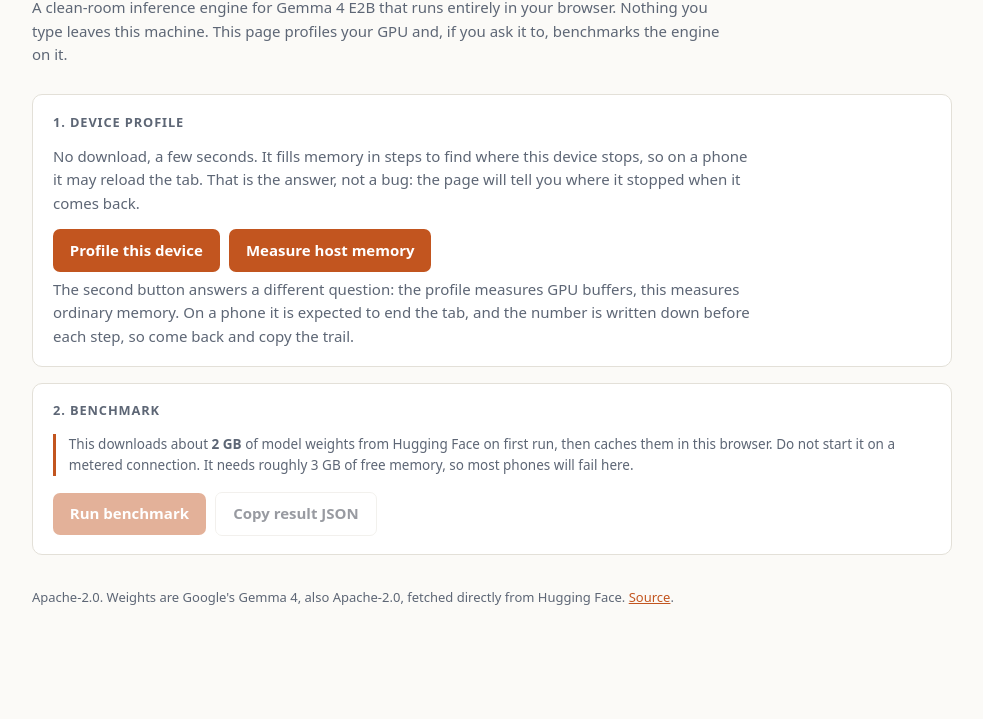
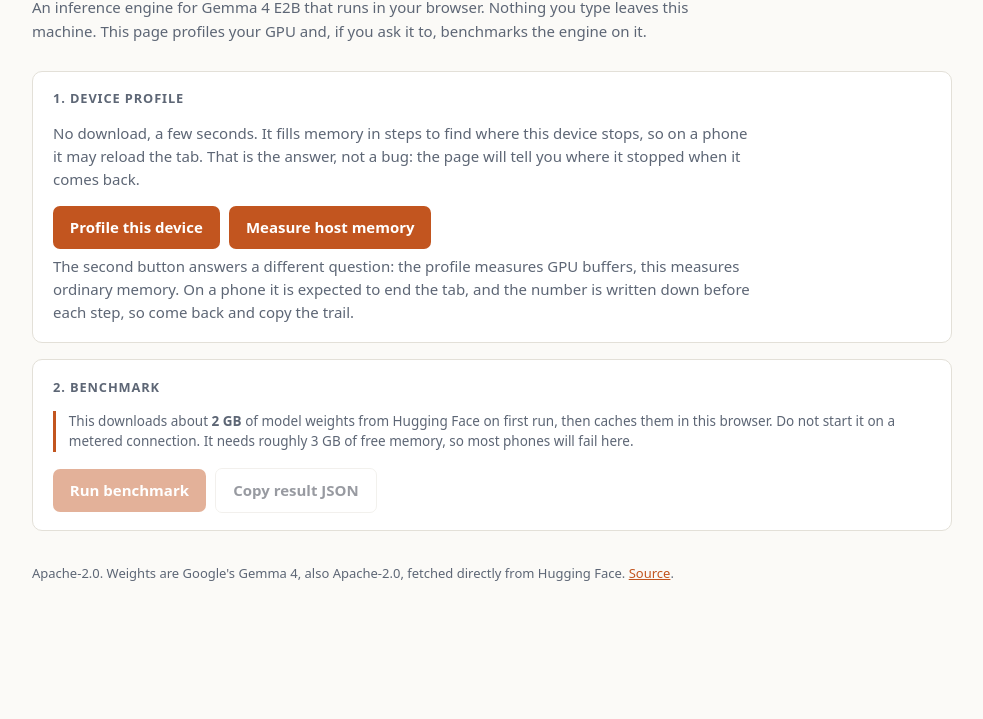
Before and after one commit to Ar5en1c/gemma4-webgpu-engine, a website built with Vite: page index.html in a window 1280 px wide. Shown: the part 81-800 px from the top of the page, without its empty margins (148-1131 px from the left). Built offline with nearby package versions, Linux system fonts and the light colour scheme.

Commit message:
Correct public claims: Gemma engine README
G1: drop "clean-room" (README, package.json, bench page lede).
G3: speed table and multipliers removed, no number put back (Q3).
G4: the 59 percent figure and "first browser engine" removed; the
optimization is described without a timing.
G7: stale Purrview revision hash replaced by a pointer to
engine-source.json; stale "needs a new measurement" sentence removed
because the table it referred to is gone.
G8 (reduced): the "no shaders were read ... enforced throughout"
absolute removed; no new statement added.
G9 (first hunk): "clean-room" removed from the bench page.

```diff
--- a/index.html
+++ b/index.html
@@ -53,7 +53,7 @@
 <body>
 <div class="wrap">
   <h1>Gemma 4 WebGPU Engine</h1>
-  <p class="lede">A clean-room inference engine for Gemma 4 E2B that runs entirely in your browser.
+  <p class="lede">An inference engine for Gemma 4 E2B that runs in your browser.
   Nothing you type leaves this machine. This page profiles your GPU and, if you ask it to,
   benchmarks the engine on it.</p>
 
--- a/package.json
+++ b/package.json
@@ -1,7 +1,7 @@
 {
   "name": "gemma4-webgpu-engine",
   "version": "0.1.0",
-  "description": "A clean-room WebGPU inference engine for Google's Gemma 4 E2B, running entirely in the browser.",
+  "description": "A WebGPU inference engine for Google's Gemma 4 E2B, running in the browser.",
   "license": "Apache-2.0",
   "type": "module",
   "main": "src/index.ts",
```
Also changed, not shown: README.md.
